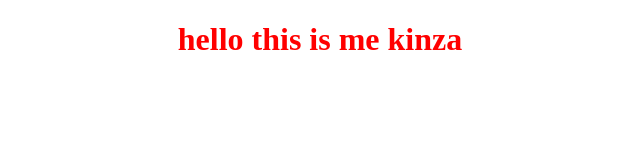
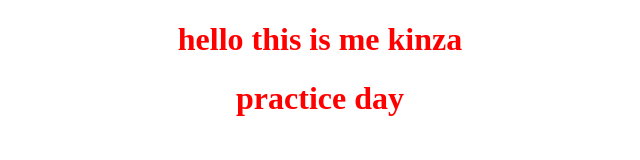
Before and after one commit to Kinza-Iltaf/practice, a plain HTML site: page index.html in a window 1280 px wide. Shown: the whole page, without its empty margins (320-960 px from the left). Drawn offline with Linux system fonts and the light colour scheme.

Commit message:
Update index.html

```diff
--- a/index.html
+++ b/index.html
@@ -6,5 +6,6 @@
 </head>
 <body>
 <h1>hello this is me kinza</h1>
+  <h1>practice day</h1>
 </body>
 </html>
```
